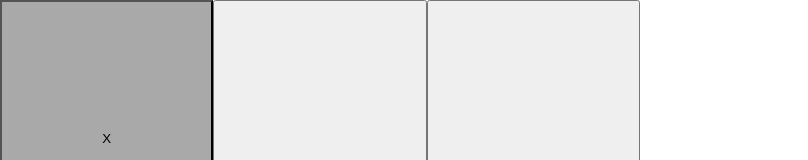
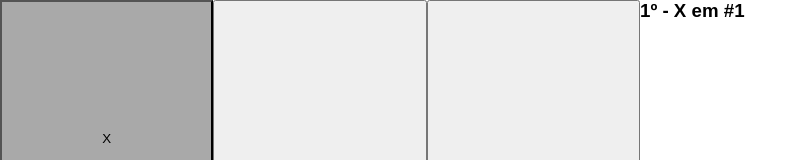
Before and after one commit to gerssivaldosantos/tic-tac-toe, a React (Vite) app: page / in a window 1280 px wide. Both pictures are taken after a click on the button 106 px from the left and 133 px from the top of the page. Shown: the top 160 px of the page, without its empty margins (0-808 px from the left). Built offline with nearby package versions, Linux system fonts and the light colour scheme.

Commit message:
feat: add list at GameBoard

```diff
--- a/src/components/GameBoard.tsx
+++ b/src/components/GameBoard.tsx
@@ -1,4 +1,5 @@
-import {GameResume} from "../types.ts";
+import {GameResume, play} from "../types.ts";
+import {JSX} from "react";
 
 type props = {
     gameResume: GameResume
@@ -6,6 +7,12 @@ type props = {
 
 export default function GameBoard({gameResume}: props) {
     console.log(gameResume)
+    const resumes: JSX.Element[] = gameResume.map((value: play, index: number) => {
+       return <li><h3>{index + 1}º - {value.symbol} em #{value.id}</h3></li>
+    })
     return <>
+        <ul>
+            {resumes}
+        </ul>
     </>
 }
```
